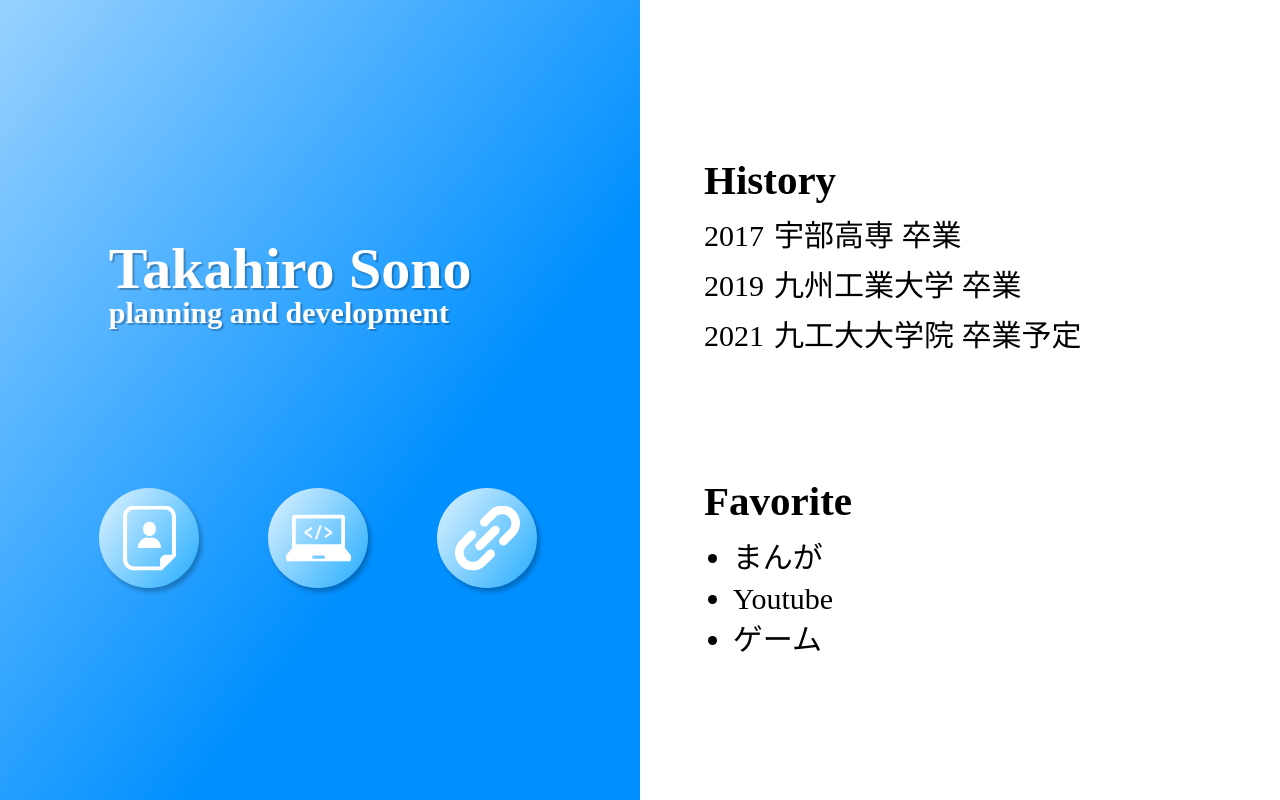
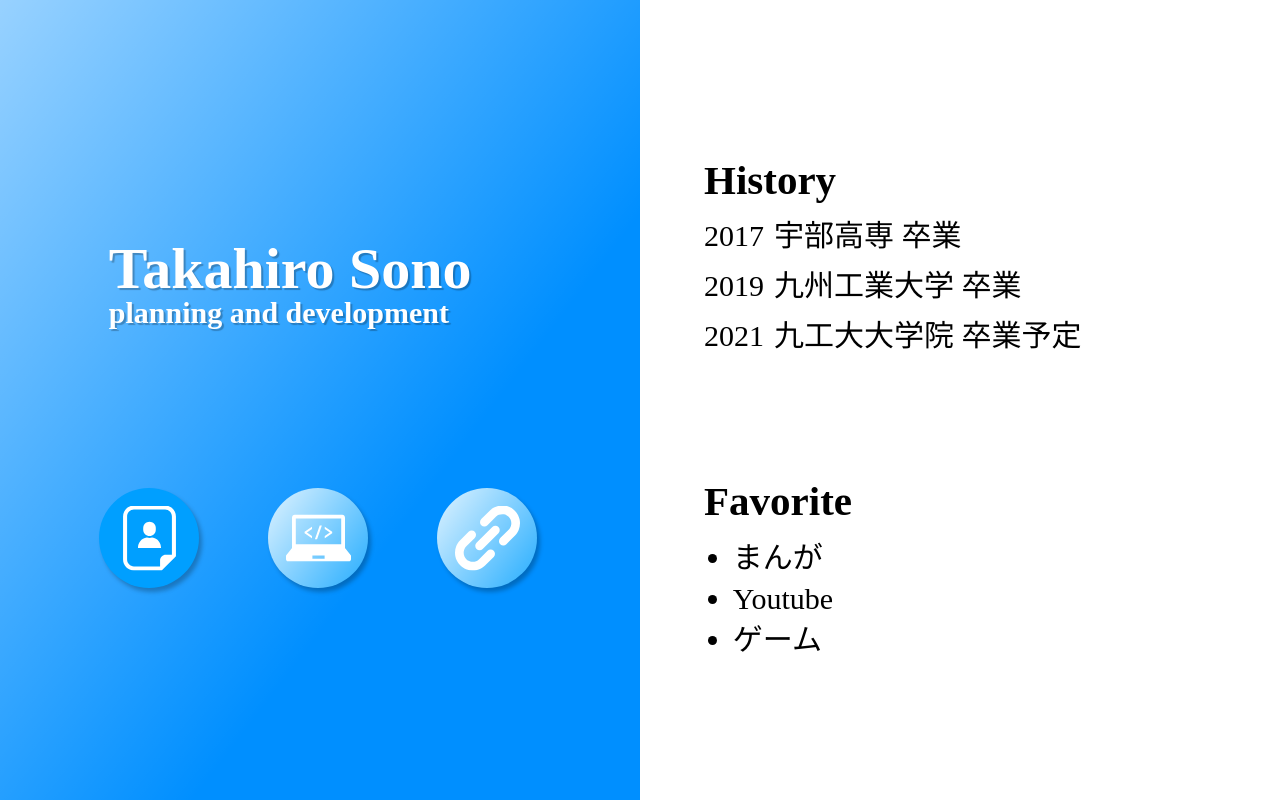
Before and after one commit to TakahiroSono/portfolio_namecard, an Angular app: page / in a window 1280 px wide. Built offline with nearby package versions, Linux system fonts and the light colour scheme.

Commit message:
add function of selected button is style changing

```diff
--- a/src/app/caption/caption.component.scss
+++ b/src/app/caption/caption.component.scss
@@ -33,11 +33,15 @@
             width: 100px;
             height: 100px;
             margin: 0 6%;
+            z-index: 1;
             display: inline-block;
             position: relative;
             background: linear-gradient(125.92deg, #FFFFFF -16.33%, rgba(255, 255, 255, 0) 120.11%), #009FFF;
             box-shadow: 3px 4px 4px rgba(0, 0, 0, 0.25);
             border-radius: 100%;
+            &.selected{
+                background-blend-mode: multiply;
+            }
             &_image{
                 position: relative;
                 top: 50%;
--- a/src/app/caption/caption.component.ts
+++ b/src/app/caption/caption.component.ts
@@ -9,7 +9,7 @@ import { BTNS } from './profile-list-mock';
 })
 export class CaptionComponent implements OnInit {
   btn_list: Button[] = BTNS;
-  selectedBtn: Button;
+  selectedBtn: Button = this.btn_list[0];
   constructor() { }
 
   ngOnInit() {
```
